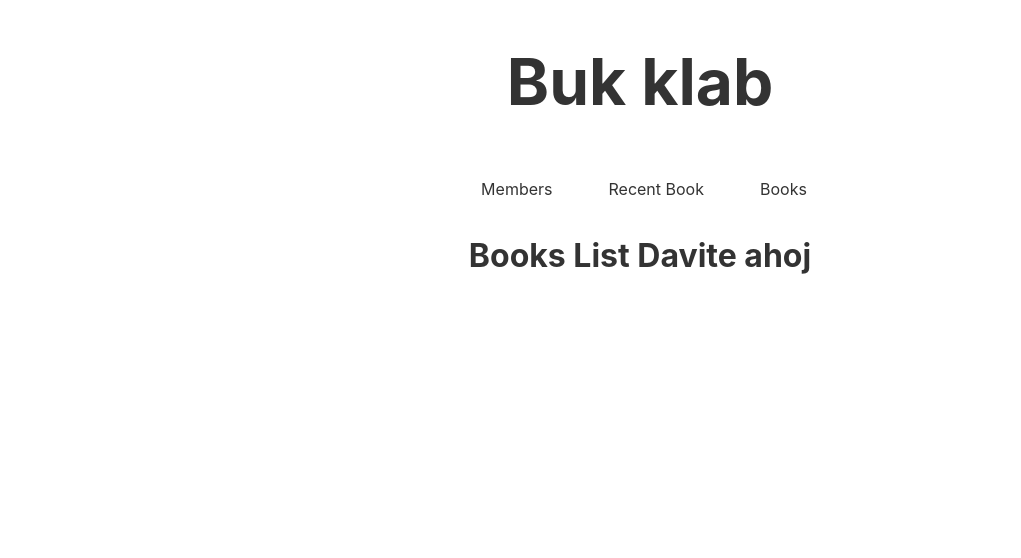
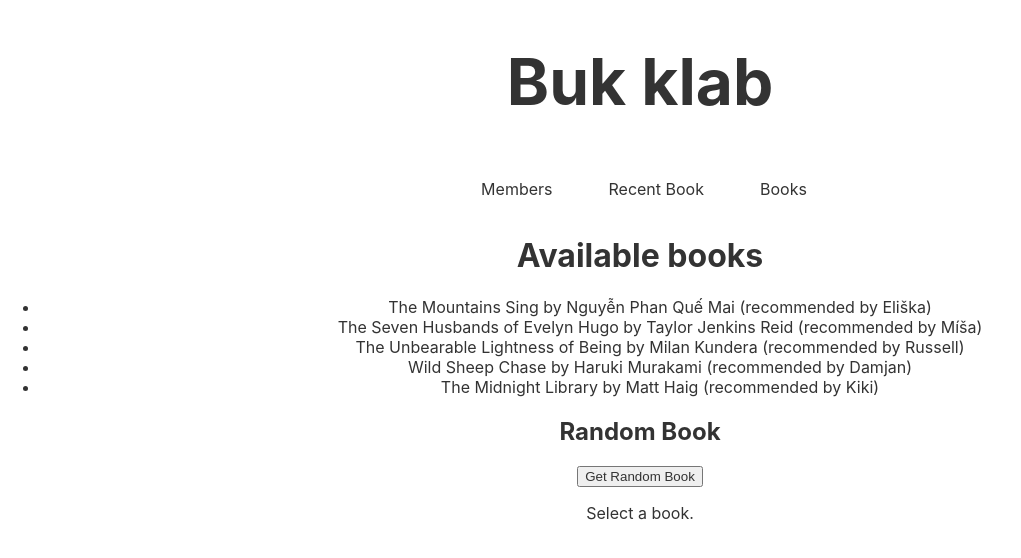
Before and after one commit to eliskavo/bookclub, a React (Create React App) app: page /bookslist in a window 1280 px wide. Shown: the top 558 px of the page, without its empty margins (0-1021 px from the left). Built offline with nearby package versions, Linux system fonts and the light colour scheme.

Commit message:
Book selection randomizer added. Small changes added...

```diff
--- a/src/Pages/BooksList.jsx
+++ b/src/Pages/BooksList.jsx
@@ -1,6 +1,26 @@
+import React, { useState } from "react";
 import { Link } from "react-router-dom";
+import booksData from "../data/books.json"; // Adjust the path as needed
 
 export const BooksList = () => {
+  const [randomBook, setRandomBook] = useState(null);
+  const [buttonPressed, setButtonPressed] = useState(false); // New state to track button press
+
+  const getRandomBook = () => {
+    setButtonPressed(true); // Set button pressed to true
+    const unreadBooks = booksData.filter(book => !book.isRead);
+    console.log('Unread books:', unreadBooks); // Debug: Log the unread books
+    if (unreadBooks.length > 0) {
+      const randomIndex = Math.floor(Math.random() * unreadBooks.length);
+      setRandomBook(unreadBooks[randomIndex]);
+      console.log('Selected random book:', unreadBooks[randomIndex]); // Debug: Log the selected book
+    } else {
+      setRandomBook(null); // No unread books available
+    }
+  };
+
+  const unreadBooks = booksData.filter(book => !book.isRead);
+
   return (
     <div>
       <Link to="/" className="title">
@@ -15,7 +35,29 @@ export const BooksList = () => {
       <Link to="/bookslist" className="navbar">
         Books
       </Link>
-      <h1>Books List Davite ahoj</h1>
+      <h1>Available books</h1>
+      <ul>
+        {unreadBooks.map(book => (
+          <li key={book.id}>
+            {book.title} by {book.author} (recommended by {book.member})
+          </li>
+        ))}
+      </ul>
+      <h2>Random Book</h2>
+      <button onClick={getRandomBook}>Get Random Book</button>
+      {buttonPressed ? (
+        randomBook ? (
+          <div>
+            <p>Title: {randomBook.title}</p>
+            <p>Author: {randomBook.author}</p>
+            <p>Member: {randomBook.member}</p>
+          </div>
+        ) : (
+          <p>No unread books available.</p>
+        )
+      ) : (
+        <p>Select a book.</p>
+      )}
     </div>
   );
 };
--- a/src/data/books.json
+++ b/src/data/books.json
@@ -1,9 +1,9 @@
 [
-	{ "id": 1,  "title": "Brave New World", "author": "Aldous Huxley", "member": "Davit"},
-	{ "id": 2,  "title": "Tomorrow, and Tomorrow, and Tomorrow",  "author": "Gabrielle Zevin", "member": "Pavel"},
-	{ "id": 3,  "title": "The Mountains Sing",  "author": "Nguyễn Phan Quế Mai", "member": "Eliška"},
-	{ "id": 4,  "title": "The Seven Husbands of Evelyn Hugo",  "author": "Taylor Jenkins Reid", "member":"Míša"},
-	{ "id": 5,  "title": "The Unbearable Lightness of Being",  "author": "Milan Kundera", "member": "Russell"},
-	{ "id": 6,  "title": "Wild Sheep Chase",  "author": "Haruki Murakami", "member": "Damjan"},
-	{ "id": 7,  "title": "The Midnight Library",  "author": "Matt Haig", "member": "Kiki"}
-]
+	{ "id": 1, "title": "Brave New World", "author": "Aldous Huxley", "member": "Davit", "isRead": true },
+	{ "id": 2, "title": "Tomorrow, and Tomorrow, and Tomorrow", "author": "Gabrielle Zevin", "member": "Pavel", "isRead": true },
+	{ "id": 3, "title": "The Mountains Sing", "author": "Nguyễn Phan Quế Mai", "member": "Eliška", "isRead": false },
+	{ "id": 4, "title": "The Seven Husbands of Evelyn Hugo", "author": "Taylor Jenkins Reid", "member": "Míša", "isRead": false },
+	{ "id": 5, "title": "The Unbearable Lightness of Being", "author": "Milan Kundera", "member": "Russell", "isRead": false },
+	{ "id": 6, "title": "Wild Sheep Chase", "author": "Haruki Murakami", "member": "Damjan", "isRead": false },
+	{ "id": 7, "title": "The Midnight Library", "author": "Matt Haig", "member": "Kiki", "isRead": false }
+  ]
```
